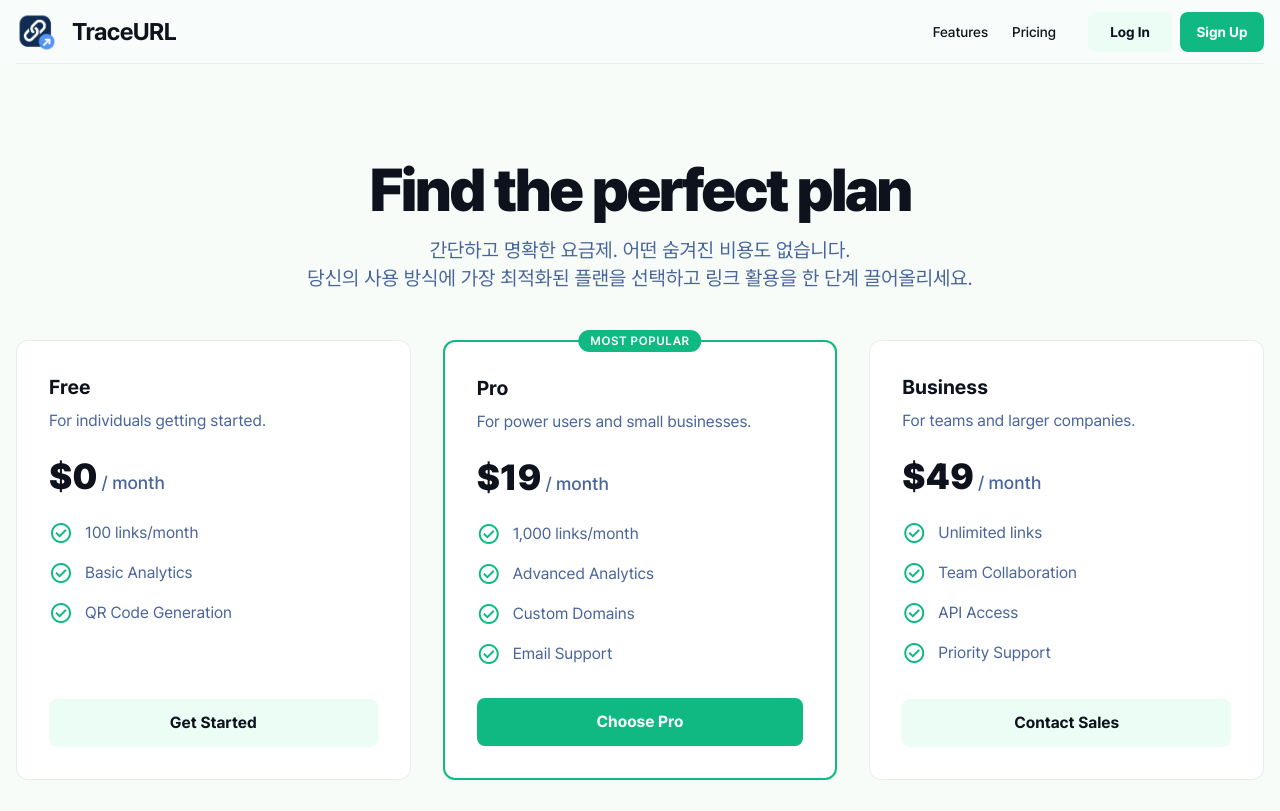
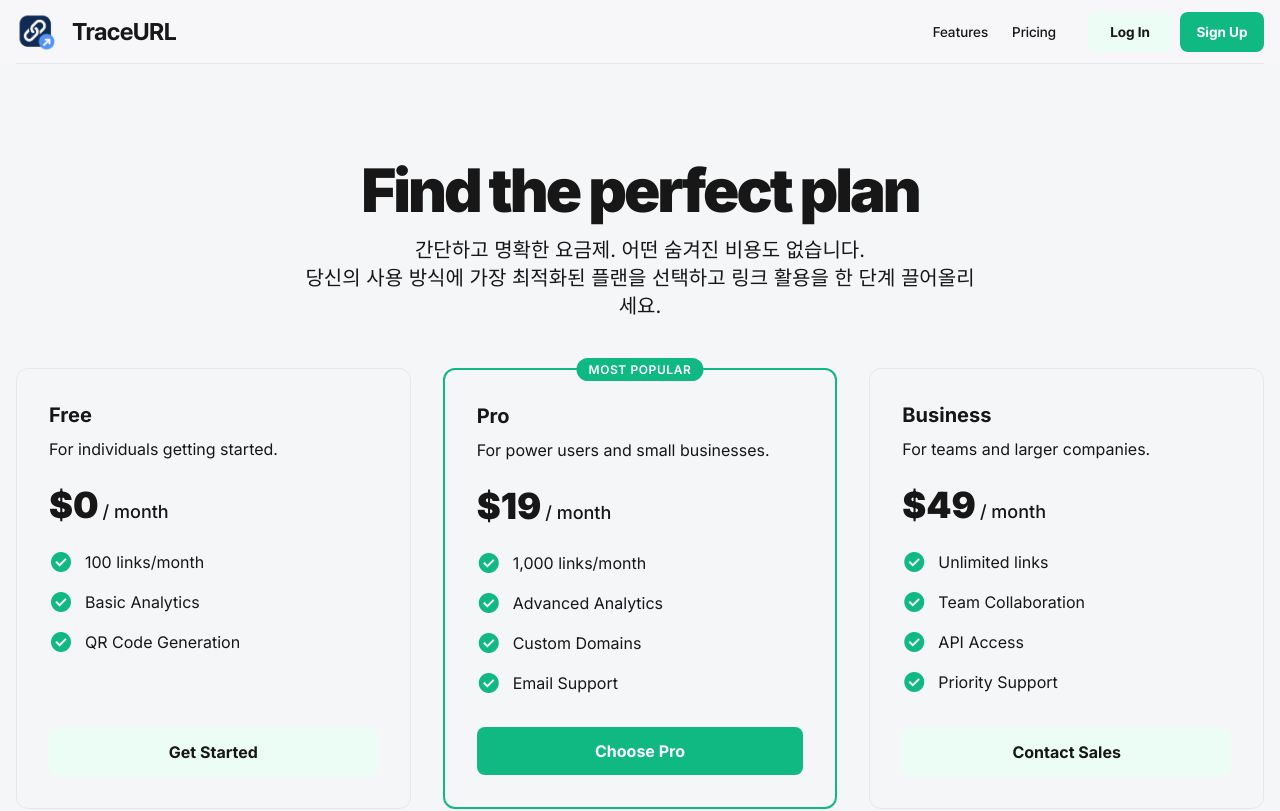
Before and after one commit to JIK-K/TraceURL-web, a Next.js app: page /pricing in a window 1280 px wide. Shown: the top 811 px of the page. Built offline with nearby package versions, Linux system fonts and the light colour scheme; no server answers.

Commit message:
feat: add edit page

```diff
--- a/src/app/layout.tsx
+++ b/src/app/layout.tsx
@@ -1,5 +1,5 @@
 import type { Metadata } from "next";
-import { Geist, Geist_Mono } from "next/font/google";
+import { Geist, Geist_Mono, Inter } from "next/font/google";
 import "@/styles/globals.css";
 import localFont from "next/font/local";
 import BaseLayout from "@/layout/baseLayout";
@@ -18,6 +18,12 @@ const geistSans = Geist({
 const geistMono = Geist_Mono({
   variable: "--font-geist-mono",
   subsets: ["latin"],
+});
+
+const inter = Inter({
+  variable: "--font-inter",
+  subsets: ["latin"],
+  display: "swap",
 });
 
 export const metadata: Metadata = {
@@ -90,7 +96,7 @@ export default function RootLayout({
   return (
     <html lang="en" className={`bg-brand ${pretendard.className}`}>
       <body
-        className={`${geistSans.variable} ${geistMono.variable} antialiased`}
+        className={`${geistSans.variable} ${geistMono.variable} ${inter.variable} antialiased`}
       >
         <BaseLayout>{children}</BaseLayout>
       </body>
--- a/src/app/login/page.tsx
+++ b/src/app/login/page.tsx
@@ -58,11 +58,17 @@ export default function LoginPage() {
 
               <p className="text-slate-600 dark:text-gray-500 text-sm font-normal leading-normal pt-8 px-2 text-center">
                 계속 진행하면{" "}
-                <a className="underline hover:text-primary" href="#">
+                <a
+                  className="underline hover:text-primary"
+                  href="/policies/agreement"
+                >
                   서비스 이용약관
                 </a>{" "}
                 및{" "}
-                <a className="underline hover:text-primary" href="#">
+                <a
+                  className="underline hover:text-primary"
+                  href="/policies/privacy"
+                >
                   개인정보처리방침
                 </a>
                 에 동의하게 됩니다.
--- a/src/app/profile/components/profileSection.tsx
+++ /dev/null
@@ -1,58 +0,0 @@
-import { updateUserName } from "@/api/user.api";
-import { useUserStore } from "@/common/zustand/user.zustand";
-import { useState } from "react";
-
-export default function ProfileSection() {
-  const { user, setUser } = useUserStore();
-  const [displayName, setDisplayName] = useState(user?.displayName || "");
-
-  const handleSaveChanges = () => {
-    updateUserName(displayName).then((res) => {
-      setUser(res.data.data);
-      console.log("User name updated:", res);
-    });
-  };
-  return (
-    <div className="overflow-hidden rounded-xl border border-border-light bg-background-light dark:bg-gray-900/50 p-6">
-      <h1 className="text-4xl font-black mb-6 text-gray-900 dark:text-white">
-        Profile
-      </h1>
-
-      <div className="grid grid-cols-1 gap-6">
-        <div className="flex flex-col gap-2">
-          <label className="text-sm font-medium text-gray-700 dark:text-gray-300">
-            Username
-          </label>
-          <input
-            className="h-10 rounded-lg border border-gray-300 dark:border-gray-700 bg-gray-50 dark:bg-gray-800 px-3 focus:border-primary focus:ring-1 focus:ring-primary text-gray-900 dark:text-white"
-            defaultValue={user?.displayName}
-            onChange={(e) => setDisplayName(e.target.value)}
-          />
-        </div>
-
-        <div className="flex flex-col gap-2">
-          <label className="text-sm font-medium text-gray-700 dark:text-gray-300">
-            Email
-          </label>
-          <input
-            className="h-10 rounded-lg border border-gray-300 dark:border-gray-700 bg-gray-50 dark:bg-gray-800 px-3 text-gray-400"
-            disabled
-            defaultValue={user?.email}
-          />
-        </div>
-      </div>
-
-      <div className="mt-8 pt-6 border-t border-gray-200 dark:border-gray-700/60 flex justify-end gap-3">
-        <button className="h-10 px-4 rounded-lg bg-gray-100 dark:bg-gray-800 text-sm font-bold text-gray-700 dark:text-gray-300 hover:bg-gray-200 dark:hover:bg-gray-700 transition-colors">
-          Cancel
-        </button>
-        <button
-          className="h-10 px-4 rounded-lg bg-primary text-white text-sm font-bold hover:bg-green-600 transition-colors"
-          onClick={handleSaveChanges}
-        >
-          Save Changes
-        </button>
-      </div>
-    </div>
-  );
-}
--- /dev/null
+++ b/src/app/profile/layout.tsx
@@ -0,0 +1,85 @@
+"use client";
+
+import Image from "next/image";
+import { usePathname, useRouter } from "next/navigation";
+import { removeCookie } from "@/utils/cookie/cookie";
+import { useUserStore } from "@/common/zustand/user.zustand";
+
+export default function ProfileLayout({
+  children,
+}: {
+  children: React.ReactNode;
+}) {
+  const { user } = useUserStore();
+  const pathname = usePathname();
+  const router = useRouter();
+
+  const menuClass = (active: boolean) =>
+    `flex items-center gap-3 px-3 py-2 rounded-lg cursor-pointer
+     ${
+       active
+         ? "bg-green-100 dark:bg-green-500/20 text-[#16a34a]"
+         : "hover:bg-gray-100 dark:hover:bg-gray-800/50"
+     }`;
+
+  return (
+    <div className="min-h-screen bg-[#f5f6f8] dark:bg-[#101622]">
+      <main className="container mx-auto px-4 py-10">
+        <div className="flex gap-10">
+          {/* Sidebar */}
+          <aside className="w-64 shrink-0">
+            <div className="flex items-center gap-3">
+              <Image src="/default.png" alt="icon" width={50} height={50} />
+              <div>
+                <p className="font-medium">{user?.displayName}</p>
+                <p className="text-sm text-gray-500">{user?.email}</p>
+              </div>
+            </div>
+
+            <nav className="mt-6 flex flex-col gap-1">
+              <div
+                className={menuClass(pathname === "/profile")}
+                onClick={() => router.push("/profile")}
+              >
+                <span className="material-symbols-outlined">person</span>
+                Profile
+              </div>
+
+              <div
+                className={menuClass(pathname.startsWith("/profile/links"))}
+                onClick={() => router.push("/profile/links")}
+              >
+                <span className="material-symbols-outlined">link</span>
+                Your Links
+              </div>
+
+              <div
+                className={menuClass(pathname.startsWith("/profile/settings"))}
+                onClick={() => router.push("/profile/settings")}
+              >
+                <span className="material-symbols-outlined">settings</span>
+                Settings
+              </div>
+
+              <div
+                onClick={() => {
+                  removeCookie("tra_atk");
+                  removeCookie("tra_rtk");
+                  useUserStore.persist?.clearStorage?.();
+                  router.replace("/login");
+                }}
+                className="flex items-center gap-3 px-3 py-2 text-red-500 cursor-pointer"
+              >
+                <span className="material-symbols-outlined">logout</span>
+                Logout
+              </div>
+            </nav>
+          </aside>
+
+          {/* Content */}
+          <section className="flex-1">{children}</section>
+        </div>
+      </main>
+    </div>
+  );
+}
--- a/src/app/profile/components/settingSection.tsx
+++ b/src/app/profile/settings/page.tsx
@@ -1,6 +1,4 @@
 "use client";
-
-import React from "react";
 
 export default function SettingsSection() {
   return (
--- a/src/common/dtos/shortUrl.dto.ts
+++ b/src/common/dtos/shortUrl.dto.ts
@@ -13,7 +13,7 @@ export interface ShortUrlCreateRequestDto extends BaseDto {
 // Response DTO for short URL information
 export interface ShortUrlResponseDto extends BaseDto {
   id: string;
-  shortUrl: string;
+  shortCode: string;
   originalUrl: string;
   title: string;
   isCustom: boolean;
--- a/src/styles/globals.css
+++ b/src/styles/globals.css
@@ -1,4 +1,4 @@
-@import url("https://fonts.googleapis.com/css2?family=Material+Symbols+Outlined");
+@import url("https://fonts.googleapis.com/css2?family=Material+Symbols+Outlined:opsz,wght,FILL,GRAD@24,400,1,0&display=swap");
 @import "tailwindcss";
 
 /* 기본 라이트 모드 */
@@ -8,11 +8,18 @@
 
   /* LIGHT MODE COLORS */
   --primary: #10b981;
-  --background-light: #f7fcf9;
-  --text-light-primary: #0d121c;
-  --text-light-secondary: #49659c;
-  --border-light: #e2f0e9;
-  --surface-light: #ffffff;
+  --primary-dark: #059669;
+  --primary-light: #6ee7b7;
+  --background-light: #f5f6f8;
+  --background-dark: #101622;
+  --card-light: #ffffff;
+  --card-dark: #1b2537;
+  --text-light: #101622;
+  --text-dark: #f5f6f8;
+  --subtext-light: #6b7280;
+  --subtext-dark: #9ca3af;
+  --border-light: #e5e7eb;
+  --border-dark: #374151;
 }
 
 /* 다크 모드 */
@@ -20,34 +27,48 @@
   :root {
     --background: #0a0a0a;
     --foreground: #ededed;
+  }
+}
 
-    /* DARK MODE COLORS */
-    --background-dark: #101622;
-    --text-dark-primary: #f8f9fc;
-    --text-dark-secondary: #aeb9d0;
-    --border-dark: #313b4f;
-    --surface-dark: #1c2436;
-  }
+/* Material Symbols 설정 */
+.material-symbols-outlined {
+  font-family: "Material Symbols Outlined";
+  font-weight: normal;
+  font-style: normal;
+  font-size: 24px;
+  line-height: 1;
+  letter-spacing: normal;
+  text-transform: none;
+  display: inline-block;
+  white-space: nowrap;
+  word-wrap: normal;
+  direction: ltr;
+  font-variation-settings: "FILL" 1, "wght" 400, "GRAD" 0, "opsz" 24;
+  font-feature-settings: "liga";
+  -webkit-font-feature-settings: "liga";
+  -webkit-font-smoothing: antialiased;
 }
 
 /* Tailwind Theme 정의 */
 @theme inline {
   /* BRAND */
   --color-primary: var(--primary);
+  --color-primary-dark: var(--primary-dark);
+  --color-primary-light: var(--primary-light);
 
   /* LIGHT */
   --color-background-light: var(--background-light);
-  --color-text-light-primary: var(--text-light-primary);
-  --color-text-light-secondary: var(--text-light-secondary);
+  --color-card-light: var(--card-light);
+  --color-text-light: var(--text-light);
+  --color-subtext-light: var(--subtext-light);
   --color-border-light: var(--border-light);
-  --color-surface-light: var(--surface-light);
 
   /* DARK */
   --color-background-dark: var(--background-dark);
-  --color-text-dark-primary: var(--text-dark-primary);
-  --color-text-dark-secondary: var(--text-dark-secondary);
+  --color-card-dark: var(--card-dark);
+  --color-text-dark: var(--text-dark);
+  --color-subtext-dark: var(--subtext-dark);
   --color-border-dark: var(--border-dark);
-  --color-surface-dark: var(--surface-dark);
 
   /* SYSTEM */
   --color-background: var(--background);
@@ -56,6 +77,7 @@
   /* FONT */
   --font-sans: var(--font-geist-sans);
   --font-mono: var(--font-geist-mono);
+  --font-display: var(--font-inter);
 }
 
 /* 기본 Body 스타일 */
```
Also changed, not shown: src/app/profile/links/page.tsx (renamed from src/app/profile/components/linkSection.tsx, +26 -8 lines), src/app/profile/page.tsx (+50 -90 lines).
